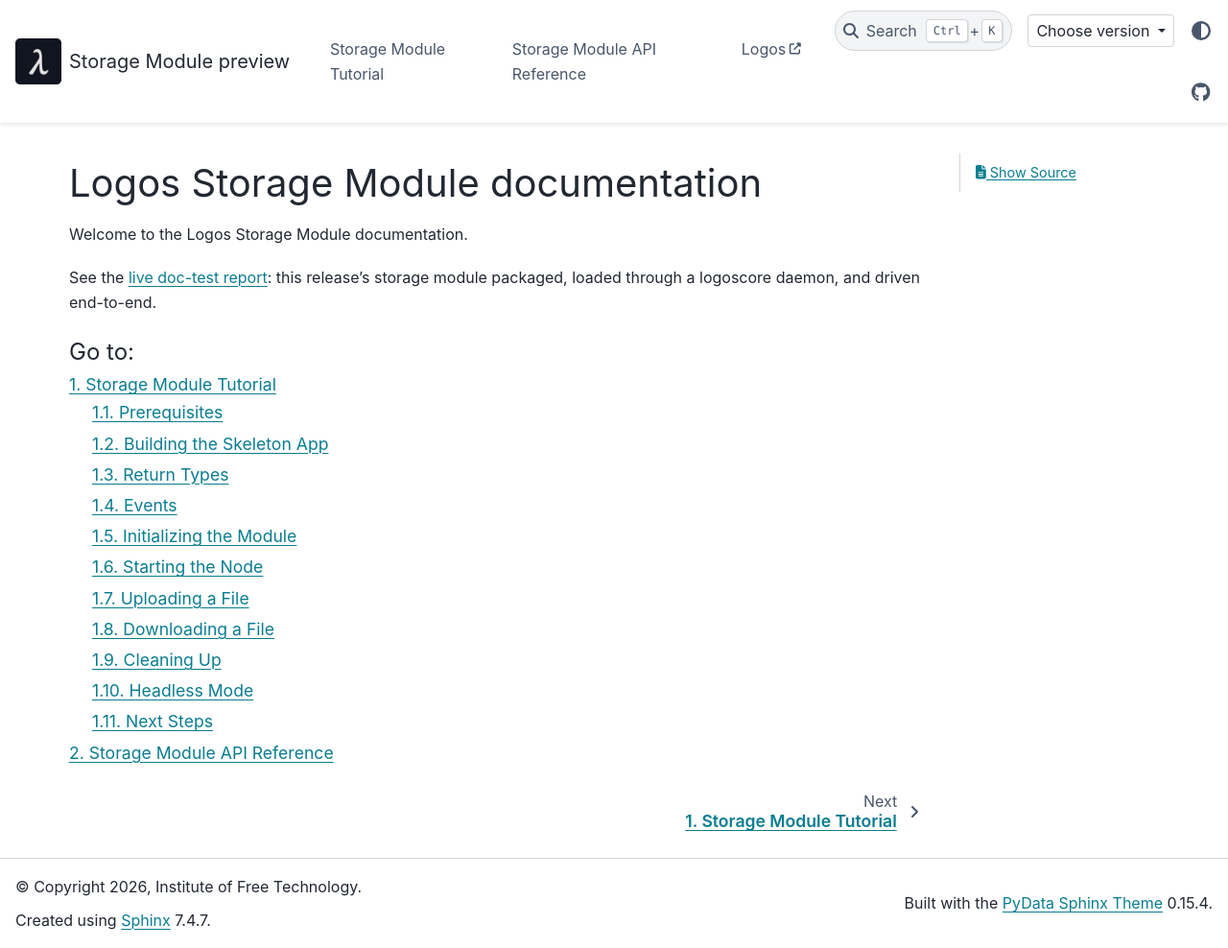
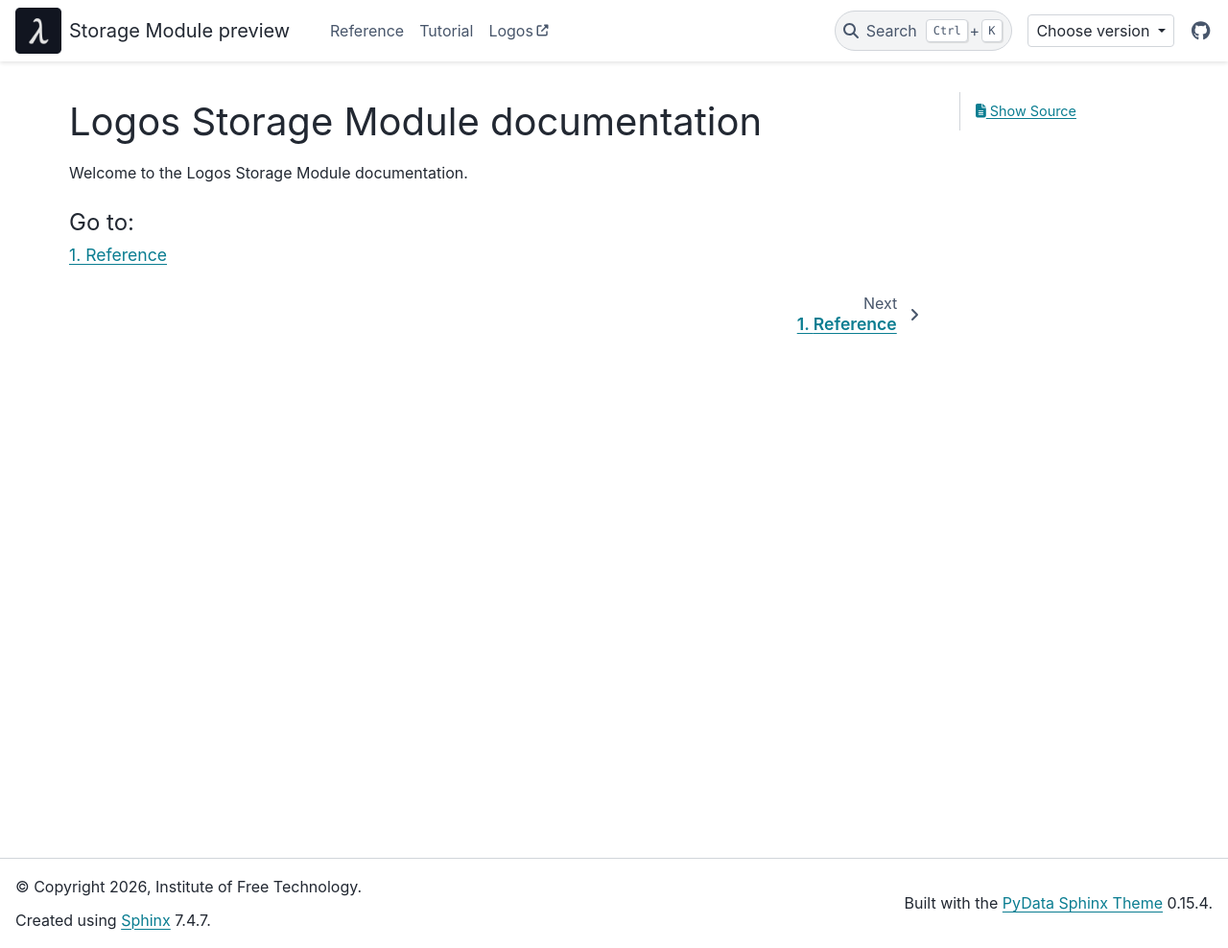
Before and after one commit to logos-co/logos-storage-module, a Sphinx documentation site: the page built from docs/index.rst, in a window 1280 px wide and 988 px high. Shown: the whole window at 96% size. Built offline with Sphinx 7.4.7 and the PyData theme 0.15.4, drawn with Linux system fonts in a browser that asks for light colours.

```diff
--- /dev/null
+++ b/docs/_static/custom.css
@@ -0,0 +1,6 @@
+/* The "Tutorial" nav item links to the in-site doc-test report, not an external
+   site, so drop the external-link arrow the theme adds to external_links. The
+   arrow stays on genuinely external links (e.g. Logos). */
+a.nav-external[href$="doctest/index.html"]::after {
+  content: none;
+}
--- a/docs/api_reference.rst
+++ b/docs/api_reference.rst
@@ -1,5 +1,5 @@
-Storage Module API Reference
-==============================
+Reference
+=========
 
 .. doxygenclass:: StorageModuleImpl
    :members:
--- a/docs/api_tutorial.rst
+++ b/docs/api_tutorial.rst
@@ -1,3 +1,5 @@
+:orphan:
+
 Storage Module Tutorial
 =======================
 
--- a/docs/conf.py
+++ b/docs/conf.py
@@ -54,9 +54,14 @@ breathe_default_project = "Logos Storage Module"
 # -- Theme ------------------------------------------------------------------
 html_logo = "_static/logos-logo-dark.png"
 html_favicon = "_static/logos-logo-dark.png"
+html_css_files = ["custom.css"]
 
 html_theme_options = {
   "external_links": [
+    {
+      "name": "Tutorial",
+      "url": "doctest/index.html",
+    },
     {
       "name": "Logos",
       "url": "https://logos.co",
@@ -74,8 +79,13 @@ html_theme_options = {
         "image_dark": "_static/logos-logo-dark.png",
     },
    "switcher": {
-        "json_url": "https://logos-co.github.io/logos-storage-module/switcher.json",
+        "json_url": os.environ.get(
+            "SWITCHER_JSON_URL",
+            "https://logos-co.github.io/logos-storage-module/switcher.json"),
         "version_match": version,
     },
-   "navbar_end": ["version-switcher", "theme-switcher", "navbar-icon-links"],
+   "navbar_end": ["version-switcher", "navbar-icon-links"],
 }
+
+# Follow the OS light/dark preference instead of showing a theme toggle.
+html_context = {"default_mode": "auto"}
--- a/docs/index.rst
+++ b/docs/index.rst
@@ -2,14 +2,10 @@ Logos Storage Module documentation
 ==================================================
 
 Welcome to the Logos Storage Module documentation.
-
-See the `live doc-test report <doctest/index.html>`_: this release's storage
-module packaged, loaded through a logoscore daemon, and driven end-to-end.
 
 .. toctree::
    :numbered:
    :maxdepth: 2
    :caption: Go to:
 
-   api_tutorial
    api_reference
```
Also changed, not shown: README.md (+51 -0 lines), 2 other files.
